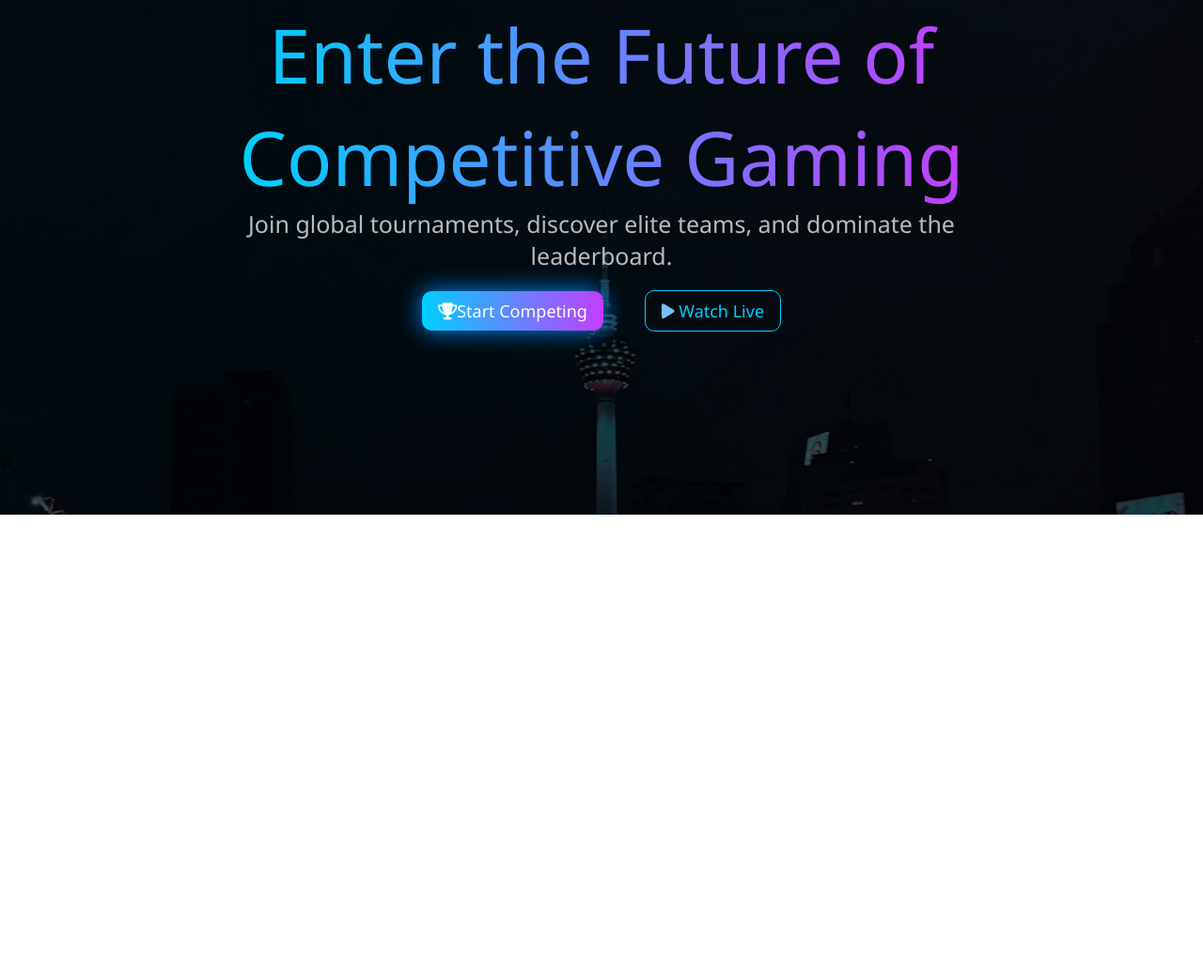
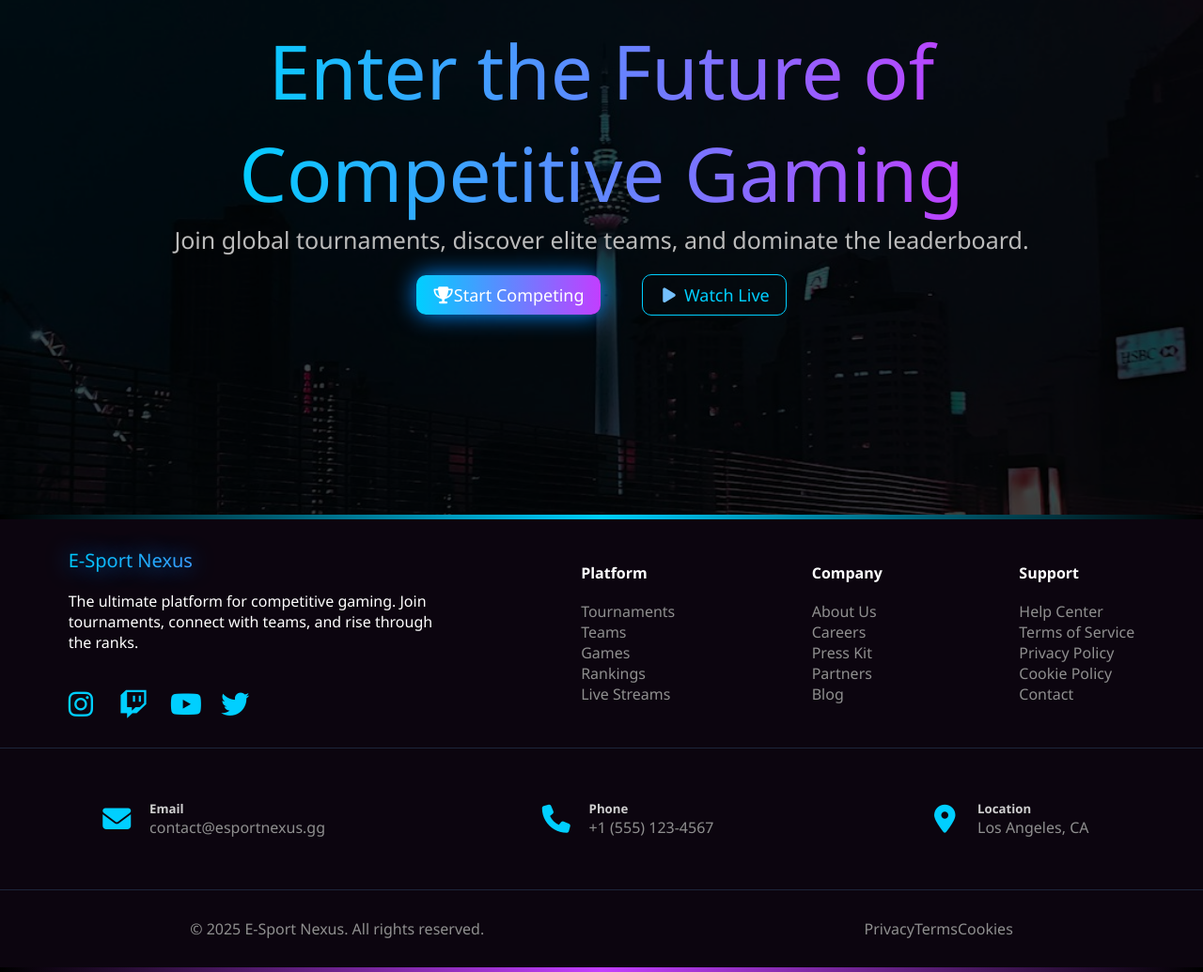
Before and after one commit to Oussama-Ait-Youss/Brief2-NexusPro-, a plain HTML site: page index.html in a window 1280 px wide. Shown: the part 276-1311 px from the top of the page at 94% size. Before the commit the page ends 824 px from the top, so only its background shows below. Drawn offline with Linux system fonts and the light colour scheme.

Commit message:
creat the footer part, with the exact style in the figma file, link's hover, icon's and email

```diff
--- a/assests/css/style.css
+++ b/assests/css/style.css
@@ -7,15 +7,8 @@
 
 
 body {
-    background: url(../images/home_page_img.jpg);
-    background-position: center;
-    background-repeat: no-repeat;
-    background-size: cover;
-    background-origin: content-box;
-    background-attachment: fixed;
+    background-color: #000;
 }
-
-
 
 /* button style  start*/
 button {
@@ -52,9 +45,15 @@ button:hover {
     background-color: #180b1c89;
 }
 
+.navigation ul {
+    display: flex;
+    list-style: none;
+}
+
 
 /* navigation  */
-.navigation .logo h2 {
+.navigation .logo h2,
+.footer_section h2 {
     background: linear-gradient(to right, #00CFFF, #C23EFF);
     text-shadow: 0 0 25px rgb(0, 140, 255);
     /* Clip the background to the shape of the text */
@@ -73,7 +72,12 @@ button:hover {
     padding: 20px;
     text-decoration: none;
     font-size: 15px;
-    font-size: 18px;
+    transition:all 0.3s ease;
+}
+
+
+.navigation .menu a:hover{
+    color: #00CFFF;
 }
 
 
@@ -83,8 +87,13 @@ button:hover {
     flex-direction: column;
     justify-content: center;
     align-items: center;
-    height: 90vh;
+
     position: relative;
+    background: url(../images/home_page_img.jpg);
+    background-position: center;
+    background-repeat: no-repeat;
+    background-size: cover;
+    background-origin: content-box;
 }
 
 
@@ -100,7 +109,7 @@ button:hover {
 }
 
 
-.content_hero{
+.content_hero {
     display: flex;
     flex-direction: column;
     justify-content: center;
@@ -113,6 +122,7 @@ button:hover {
 
 .hero_section h1 {
     padding-top: 0;
+    width: 800px;
     text-align: center;
     font-size: 80px;
     font-weight: 400;
@@ -137,14 +147,126 @@ button:hover {
 
 
 
-#watch_live{
+#watch_live {
     background: transparent;
     border: 1px solid #00CFFF;
     color: #00CFFF;
     box-shadow: 0 0 0;
 }
-#watch_live:hover{
+
+#watch_live:hover {
     background-color: #00d0ff4d;
     color: #000;
 
 }
+
+/* footer */
+.footer_section {
+    display: flex;
+    justify-content: space-around;
+    align-items: center;
+    color: white;
+    font-weight: 350;
+    background-color: #180b1c89;
+    padding: 30px 0px;
+}
+
+.footer_section ul {
+    list-style: none;
+}
+
+.footer_section a {
+    transition: all 0.3s ease;
+    display: inline-block;
+    text-decoration: none;
+    color: rgb(143, 143, 143);
+}
+.footer_section div a:hover{
+    transform: translateX(5px);
+    color:#00CFFF;
+}
+
+
+
+.footer_section i {
+    color: #00CFFF;
+    font-size: 30px;
+    padding: 30px 0;
+}
+
+.footer_section .footer_info i {
+    padding: 0;
+    margin: 0;
+}
+
+.footer_modify i {
+    padding: 40px 50px 0 0;
+}
+
+.footer_modify p {
+    width: 400px;
+}
+
+.footer_section .footer_modify h2,
+h4 {
+    padding: 0 0 19px;
+}
+
+.footer_copyrights {
+    color: rgb(143, 143, 143);
+}
+
+.footer_info h5 {
+    color: #cfcfcf;
+    font-weight: 350px;
+}
+
+.footer_info p {
+    color: rgb(143, 143, 143);
+}
+
+
+/* the first line gradient */
+.footer_block .line_gradient1 {
+    width: 100%;
+    height: 5px;
+    background: linear-gradient(to right,
+            rgba(0, 207, 255, 0) 0%,
+            rgba(0, 207, 255, 1) 50%,
+            /* solid cyan in the center */
+            rgba(0, 207, 255, 0) 100%
+            /* transparent cyan on the right */
+        );
+}
+
+/* the last line gradient  */
+.line_gradient2 {
+    width: 100%;
+    height: 5px;
+    background: linear-gradient(to right,
+            rgba(0, 207, 255, 0) 0%,
+            rgba(194, 62, 255, 1) 50%,
+            /* solid cyan in the center */
+            rgba(0, 207, 255, 0) 100%
+            /* transparent cyan on the right */
+        );
+
+}
+
+.footer_info_block {
+    display: flex;
+    justify-content: space-between;
+    align-items: center;
+}
+
+
+.footer_info_block div {
+    padding: 16px;
+}
+
+.blue_line {
+    /* background-color: #00CFFF; */
+    border-bottom: 0.4px solid rgba(54, 72, 111, 0.537);
+    width: 80rem;
+    margin: auto;
+}
--- a/index.html
+++ b/index.html
@@ -5,6 +5,7 @@
     <meta charset="UTF-8">
     <meta name="viewport" content="width=device-width, initial-scale=1.0">
     <link rel="stylesheet" href="assests/css/style.css">
+    <link rel="stylesheet" href="https://cdnjs.cloudflare.com/ajax/libs/font-awesome/7.0.1/css/all.min.css">
     <script src="https://kit.fontawesome.com/e73ac35e44.js" crossorigin="anonymous"></script>
     <title>Nexus</title>
 </head>
@@ -17,25 +18,27 @@
                 <h2>E-Sport Nexus</h2>
             </div>
             <div class="menu">
-                <a href="">Home</a>
-                <a href="">Tournaments</a>
-                <a href="">Teams</a>
-                <a href="">Games</a>
-                <a href="">Blog</a>
-                <a href="">Contact Us</a>
-                <button class="btn">Join Tournament</button>
+                <ul>
+                    <li><a href="">Home</a></li>
+                    <li><a href="">Tournaments</a></li>
+                    <li><a href="">Teams</a></li>
+                    <li><a href="">Games</a></li>
+                    <li><a href="">Blog</a></li>
+                    <li><a href="">Contact Us</a></li>
+                </ul>
             </div>
+            <button class="btn">Join Tournament</button>
         </nav>
     </header>
     <!-- the body of the page -->
     <main>
         <section class="hero_section">
             <div class="content_hero">
-                <h1>Enter the Future of <br> Competitive Gaming</h1>
-                <p>Join global tournaments, discover elite teams, and dominate the <br> leaderboard.</p>
+                <h1>Enter the Future of Competitive Gaming</h1>
+                <p>Join global tournaments, discover elite teams, and dominate the leaderboard.</p>
                 <div class="hero_buttons">
                     <button> <i class="fa-solid fa-trophy" style="color: #ffffff;"></i>Start Competing</button>
-                    <button  id="watch_live"><i class="fa-solid fa-play" style="color: #74C0FC;"></i> Watch Live</button>
+                    <button id="watch_live"><i class="fa-solid fa-play" style="color: #74C0FC;"></i> Watch Live</button>
                 </div>
             </div>
         </section>
@@ -43,6 +46,82 @@
     <!-- the footer of the page -->
     <footer>
 
+        <div class="footer_block">
+            <div class="line_gradient1"></div>
+            <div class="footer_section">
+                <div class="footer_modify">
+                    <h2>E-Sport Nexus</h2>
+                    <p>The ultimate platform for competitive gaming. Join tournaments,
+                        connect with teams, and rise through the ranks.</p>
+                    <a href="#" target="_blank" aria-label="link to instagram"><i class="fa-brands fa-instagram"></i></a>
+                    <a href="#" target="_blank" aria-label="link to twitch"><i class="fa-brands fa-twitch"></i></a>
+                    <a href="#" target="_blank" aria-label="link to youtube"><i class="fa-brands fa-youtube"></i></a>
+                    <a href="#" target="_blank" aria-label="link to twitter"><i class="fa-brands fa-twitter"></i></a>
+
+                </div class="footer_modify">
+                <div>
+                    <h4>Platform</h4>
+                    <ul>
+                        <li><a href="#">Tournaments</a></li>
+                        <li><a href="#">Teams</a></li>
+                        <li><a href="#">Games</a></li>
+                        <li><a href="#">Rankings</a></li>
+                        <li><a href="#">Live Streams</a></li>
+                    </ul>
+                </div>
+                <div class="footer_modify">
+                    <h4>Company</h4>
+                    <ul>
+                        <li><a href="#">About Us</a></li>
+                        <li><a href="#">Careers</a></li>
+                        <li><a href="#">Press Kit</a>
+                        </li>
+                        <li><a href="#">Partners</a></li>
+                        <li><a href="#">Blog</a></li>
+                    </ul>
+                </div>
+                <div>
+                    <h4>Support</h4>
+                    <ul>
+                        <li><a href="#">Help Center</a></li>
+                        <li><a href="#">Terms of Service</a></li>
+                        <li><a href="#">Privacy Policy</a></li>
+                        <li><a href="#">Cookie Policy</a></li>
+                        <li><a href="#">Contact</a></li>
+                    </ul>
+                </div>
+            </div>
+        </div>
+        <div class="blue_line"></div>
+        <div class="footer_section footer_info">
+            <div class="footer_info_block">
+                <i class="fa-solid fa-envelope"></i>
+                <div>
+                    <h5>Email</h5>
+                    <a href="#">contact@esportnexus.gg</a>
+                </div>
+            </div>
+            <div class="footer_info_block">
+                <i class="fa-solid fa-phone"></i>
+                <div>
+                    <h5>Phone</h5>
+                    <p>+1 (555) 123-4567</p>
+                </div>
+            </div>
+            <div class="footer_info_block">
+                <i class="fa-solid fa-location-dot"></i>
+                <div>
+                    <h5>Location</h5>
+                    <p>Los Angeles, CA</p>
+                </div>
+            </div>
+        </div>
+        <div class="blue_line"></div>
+        <div class="footer_section footer_copyrights">
+            <p>© 2025 E-Sport Nexus. All rights reserved.</p>
+            <div class="flex gap-6"><a href="#">Privacy</a><a href="#">Terms</a><a href="#">Cookies</a></div>
+        </div>
+        <div class="line_gradient2"></div>
     </footer>
 </body>
 
```
